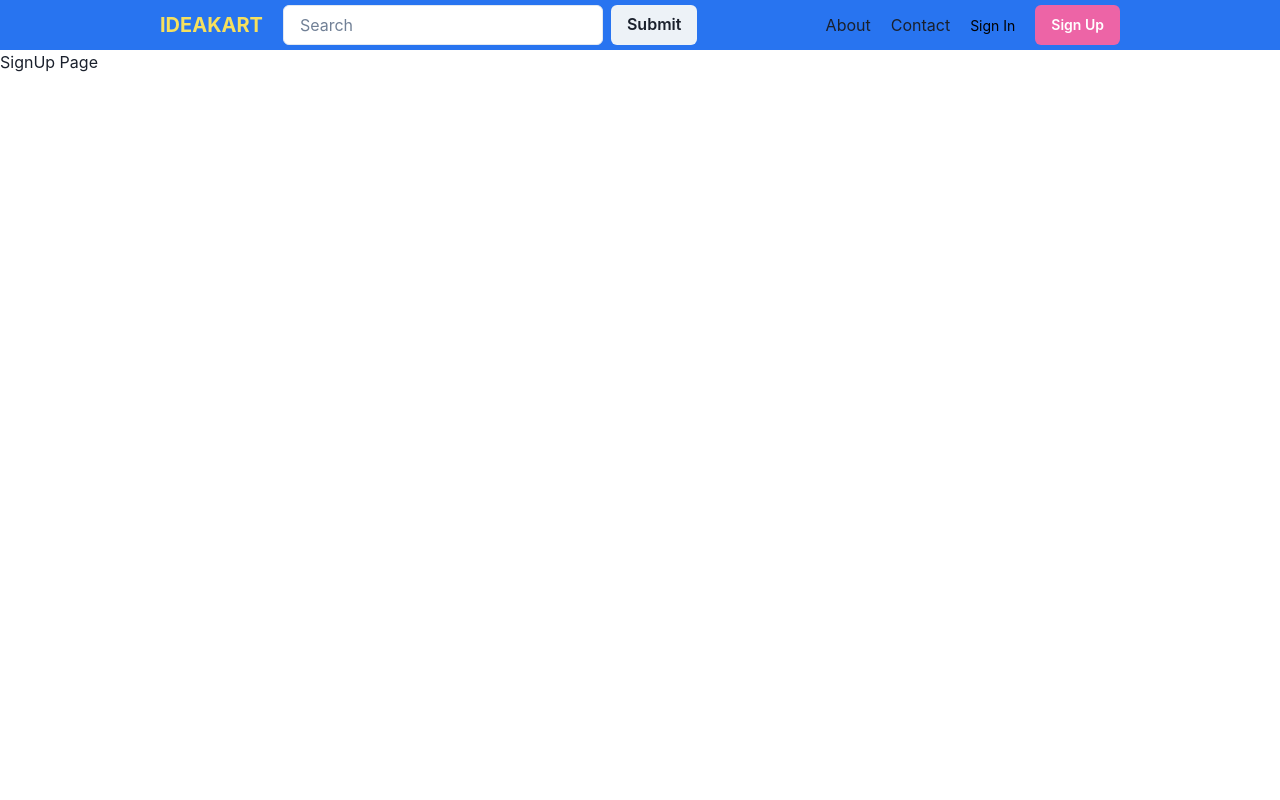
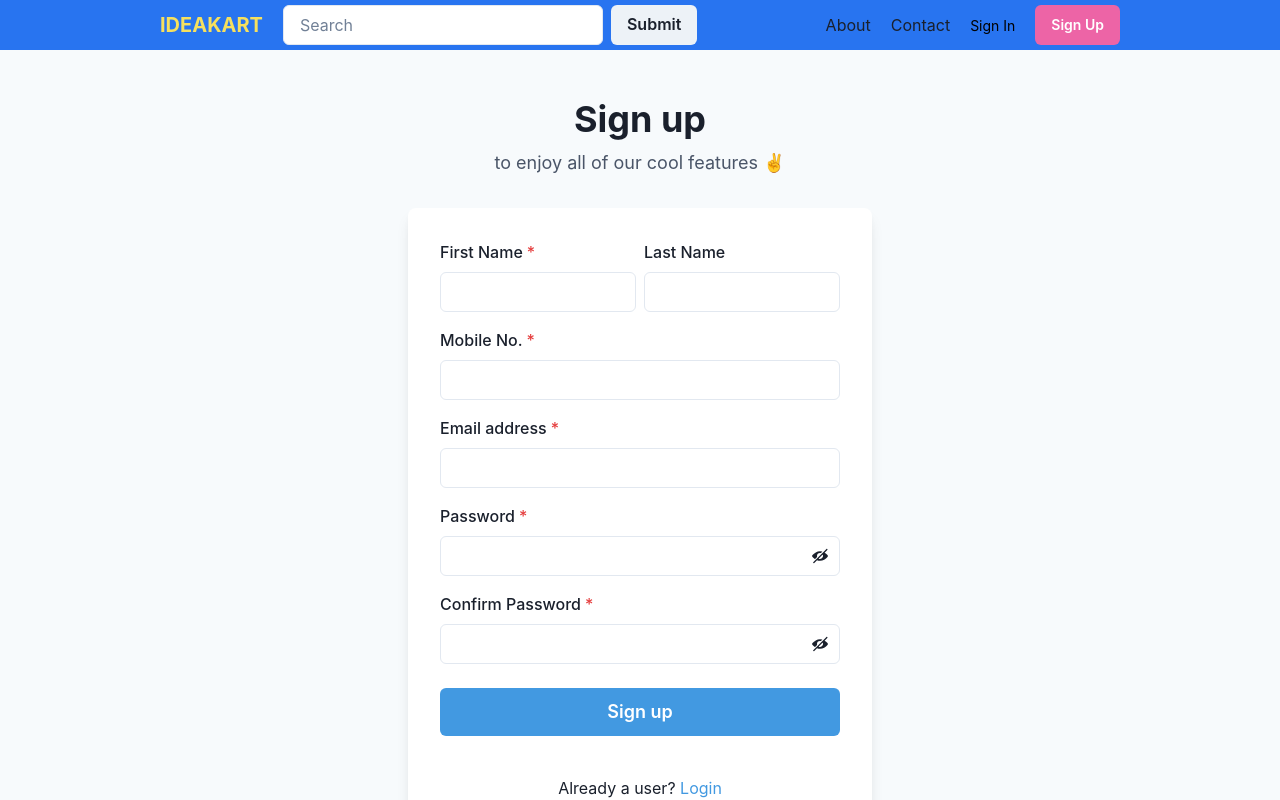
Before and after one commit to atrivedi8988/Ideakart, a React (Create React App) app in the folder ideakart-app/: page /sign_up in a window 1280 px wide. Shown: the top 800 px of the page. Built offline with nearby package versions, Linux system fonts and the light colour scheme.

Commit message:
signup and signin and about is complete

```diff
--- a/ideakart-app/src/Routes/AllRoute.jsx
+++ b/ideakart-app/src/Routes/AllRoute.jsx
@@ -1,6 +1,8 @@
 import {Routes,Route} from "react-router-dom"
 import { About } from "./About"
 import { Home } from "./Home"
+import { SignIn } from "./SignIn"
+import { SignUp } from "./SignUp"
 
 export function AllRoute(){
     return (
@@ -8,8 +10,8 @@ export function AllRoute(){
             <Route path="/" element={<Home/>}  />
             <Route path="/about" element={<About/>}  />
             <Route path="/contact" element={<h1>Contact Page</h1>}  />
-            <Route path="/sign_in" element={<h1>SignIn Page</h1>}  />
-            <Route path="/sign_up" element={<h1>SignUp Page</h1>}  />
+            <Route path="/sign_in" element={<SignIn/>}  />
+            <Route path="/sign_up" element={<SignUp/>}  />
         </Routes>
     )
 }
--- /dev/null
+++ b/ideakart-app/src/Routes/SignIn.jsx
@@ -0,0 +1,70 @@
+import {
+    Flex,
+    Box,
+    FormControl,
+    FormLabel,
+    Input,
+    Checkbox,
+    Stack,
+    Link,
+    Button,
+    Heading,
+    Text,
+    useColorModeValue,
+  } from '@chakra-ui/react';
+import { Footer } from '../Components/Footer';
+
+  export function SignIn() {
+    return (
+        <>
+      <Flex
+        minH={'100vh'}
+        align={'center'}
+        justify={'center'}
+        bg={useColorModeValue('gray.50', 'gray.800')}>
+        <Stack spacing={8} mx={'auto'} maxW={'lg'} py={12} px={6}>
+          <Stack align={'center'}>
+            <Heading fontSize={'4xl'}>Sign in to your account</Heading>
+            <Text fontSize={'lg'} color={'gray.600'}>
+              to enjoy all of our cool <Link color={'blue.400'}>features</Link> ✌️
+            </Text>
+          </Stack>
+          <Box
+            rounded={'lg'}
+            bg={useColorModeValue('white', 'gray.700')}
+            boxShadow={'lg'}
+            p={8}>
+            <Stack spacing={4}>
+              <FormControl id="email">
+                <FormLabel>Email address</FormLabel>
+                <Input type="email" />
+              </FormControl>
+              <FormControl id="password">
+                <FormLabel>Password</FormLabel>
+                <Input type="password" />
+              </FormControl>
+              <Stack spacing={10}>
+                <Stack
+                  direction={{ base: 'column', sm: 'row' }}
+                  align={'start'}
+                  justify={'space-between'}>
+                  <Checkbox>Remember me</Checkbox>
+                  <Link color={'blue.400'}>Forgot password?</Link>
+                </Stack>
+                <Button
+                  bg={'blue.400'}
+                  color={'white'}
+                  _hover={{
+                    bg: 'blue.500',
+                  }}>
+                  Sign in
+                </Button>
+              </Stack>
+            </Stack>
+          </Box>
+        </Stack>
+      </Flex>
+      <Footer/>
+      </>
+    );
+  }
--- /dev/null
+++ b/ideakart-app/src/Routes/SignUp.jsx
@@ -0,0 +1,122 @@
+import {
+    Flex,
+    Box,
+    FormControl,
+    FormLabel,
+    Input,
+    InputGroup,
+    HStack,
+    InputRightElement,
+    Stack,
+    Button,
+    Heading,
+    Text,
+    useColorModeValue,
+    Link,
+  } from '@chakra-ui/react';
+  import { useState } from 'react';
+  import { ViewIcon, ViewOffIcon } from '@chakra-ui/icons';
+import { Footer } from '../Components/Footer';
+
+  export function SignUp() {
+    const [showPassword, setShowPassword] = useState(false);
+
+    return (
+        <>
+      <Flex
+        minH={'100vh'}
+        align={'center'}
+        justify={'center'}
+        bg={useColorModeValue('gray.50', 'gray.800')}>
+        <Stack spacing={8} mx={'auto'} maxW={'lg'} py={12} px={6}>
+          <Stack align={'center'}>
+            <Heading fontSize={'4xl'} textAlign={'center'}>
+              Sign up
+            </Heading>
+            <Text fontSize={'lg'} color={'gray.600'}>
+              to enjoy all of our cool features ✌️
+            </Text>
+          </Stack>
+          <Box
+            rounded={'lg'}
+            bg={useColorModeValue('white', 'gray.700')}
+            boxShadow={'lg'}
+            p={8}>
+            <Stack spacing={4}>
+              <HStack>
+                <Box>
+                  <FormControl id="firstName" isRequired>
+                    <FormLabel>First Name</FormLabel>
+                    <Input type="text" />
+                  </FormControl>
+                </Box>
+                <Box>
+                  <FormControl id="lastName">
+                    <FormLabel>Last Name</FormLabel>
+                    <Input type="text" />
+                  </FormControl>
+                </Box>
+              </HStack>
+              <FormControl id="mobile_no" isRequired>
+                <FormLabel>Mobile No.</FormLabel>
+                <Input type="email" />
+              </FormControl>
+              <FormControl id="email" isRequired>
+                <FormLabel>Email address</FormLabel>
+                <Input type="email" />
+              </FormControl>
+              <FormControl id="password" isRequired>
+                <FormLabel>Password</FormLabel>
+                <InputGroup>
+                  <Input type={showPassword ? 'text' : 'password'} />
+                  <InputRightElement h={'full'}>
+                    <Button
+                      variant={'ghost'}
+                      onClick={() =>
+                        setShowPassword((showPassword) => !showPassword)
+                      }>
+                      {showPassword ? <ViewIcon /> : <ViewOffIcon />}
+                    </Button>
+                  </InputRightElement>
+                </InputGroup>
+              </FormControl>
+              <FormControl id="confirm_password" isRequired>
+                <FormLabel>Confirm Password</FormLabel>
+                <InputGroup>
+                  <Input type={showPassword ? 'text' : 'password'} />
+                  <InputRightElement h={'full'}>
+                    <Button
+                      variant={'ghost'}
+                      onClick={() =>
+                        setShowPassword((showPassword) => !showPassword)
+                      }>
+                      {showPassword ? <ViewIcon /> : <ViewOffIcon />}
+                    </Button>
+                  </InputRightElement>
+                </InputGroup>
+              </FormControl>
+              <Stack spacing={10} pt={2}>
+                <Button
+                  loadingText="Submitting"
+                  size="lg"
+                  bg={'blue.400'}
+                  color={'white'}
+                  _hover={{
+                    bg: 'blue.500',
+                  }}>
+                  Sign up
+                </Button>
+              </Stack>
+              <Stack pt={6}>
+                <Text align={'center'}>
+                  Already a user? <Link color={'blue.400'}>Login</Link>
+                </Text>
+              </Stack>
+            </Stack>
+          </Box>
+        </Stack>
+      </Flex>
+      <Footer/>
+      </>
+    );
+  }
```
